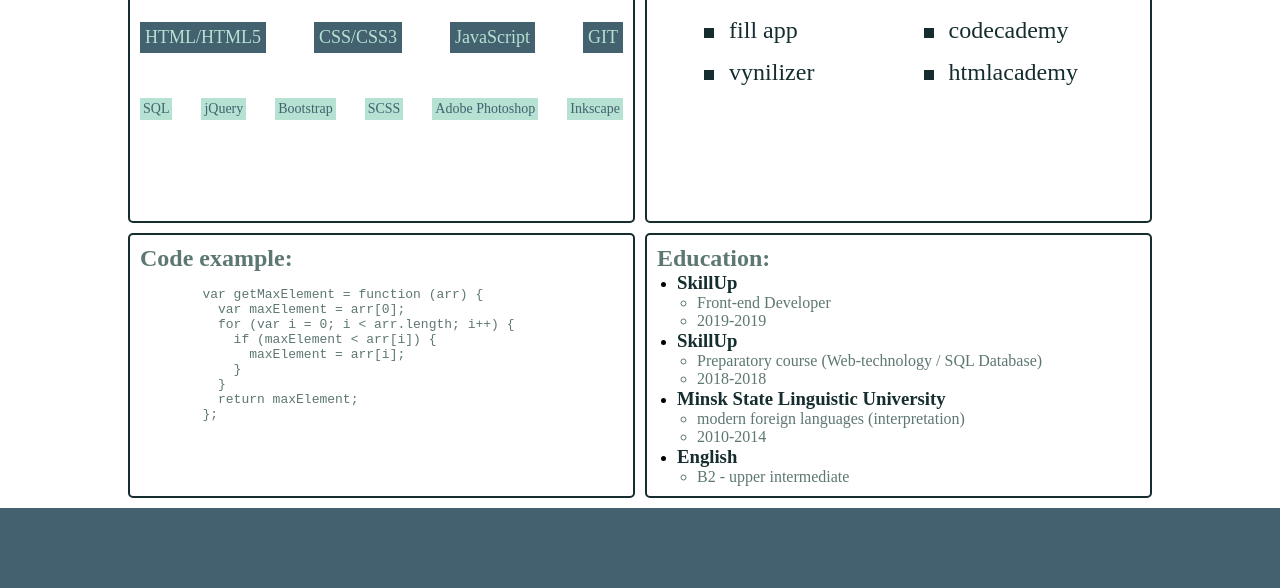
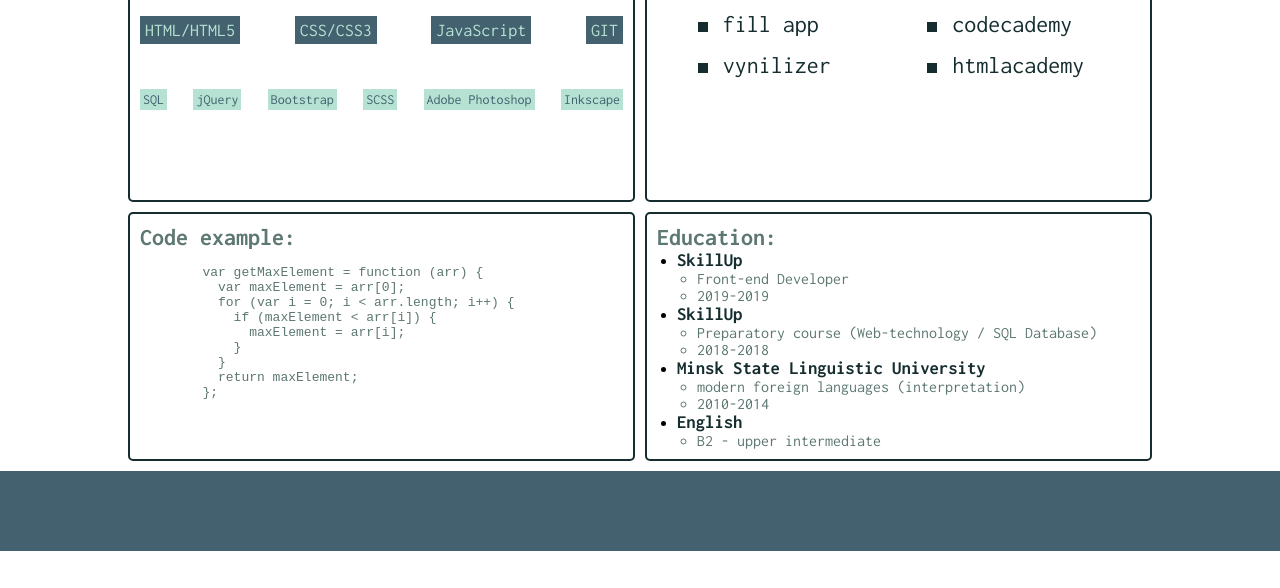
Before and after one commit to rhryhoryk/rsschool-cv, a plain HTML site: page index.html in a window 1280 px wide. Shown: the part 443-1031 px from the top of the page. After the commit the page ends 994 px from the top, so only its background shows below. Drawn offline with Linux system fonts and the light colour scheme.

Commit message:
feat: add font Inconsolata

```diff
--- a/index.html
+++ b/index.html
@@ -4,6 +4,7 @@
   <meta charset="UTF-8">
   <meta name="viewport" content="width=device-width, initial-scale=1.0">
   <meta http-equiv="X-UA-Compatible" content="ie=edge">
+  <link href="https://fonts.googleapis.com/css?family=Inconsolata:400,700&display=swap" rel="stylesheet">
   <link href="https://fonts.googleapis.com/css?family=Inconsolata:400,700&display=swap" rel="stylesheet">
   <link rel="stylesheet" href="style.css">
   <title>rsschool-cv</title>
--- a/style.css
+++ b/style.css
@@ -8,6 +8,7 @@ body {
   display: flex;
   flex-direction: column;
   height: 100vh;
+ font-family: 'Inconsolata', monospace;
 }
 
 .wrapper {
```
